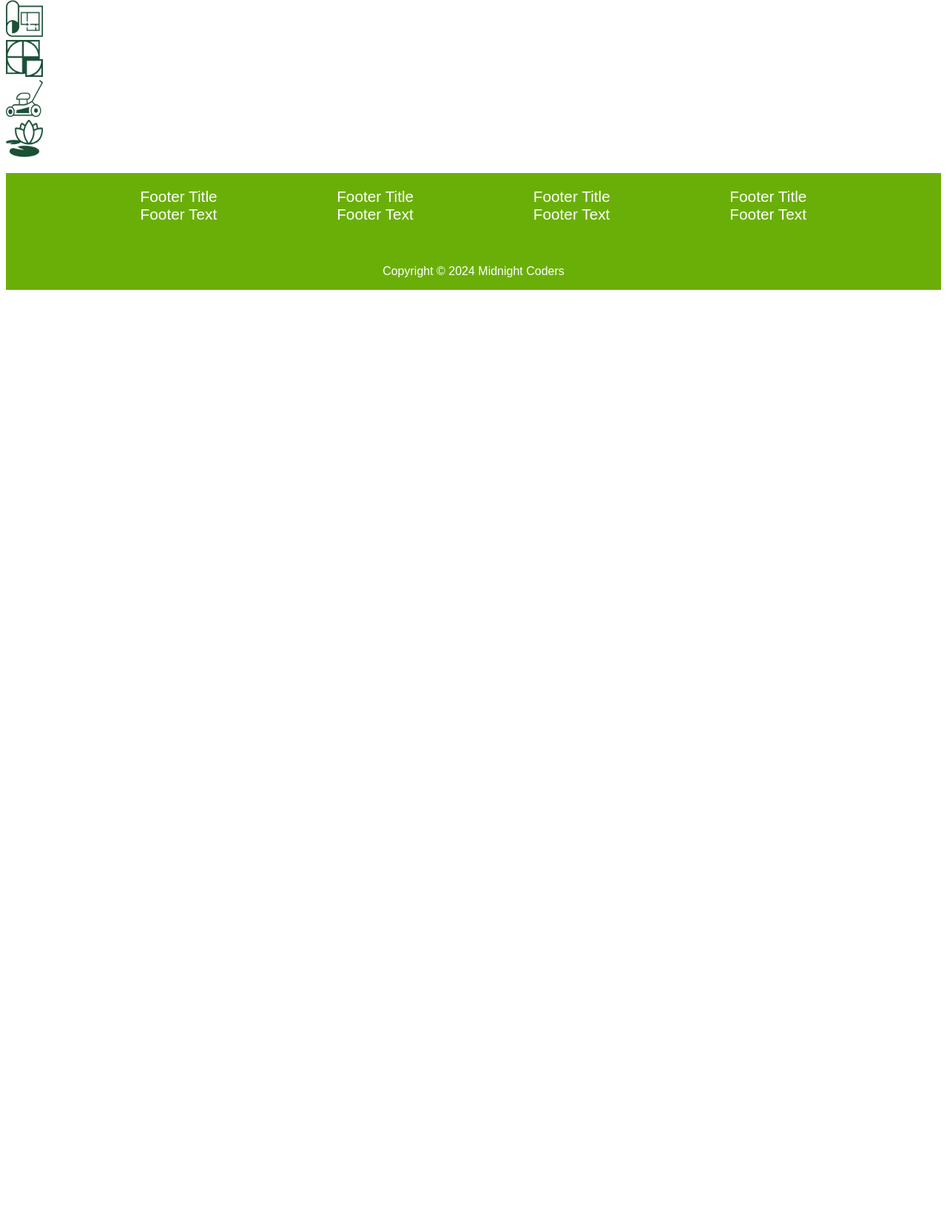
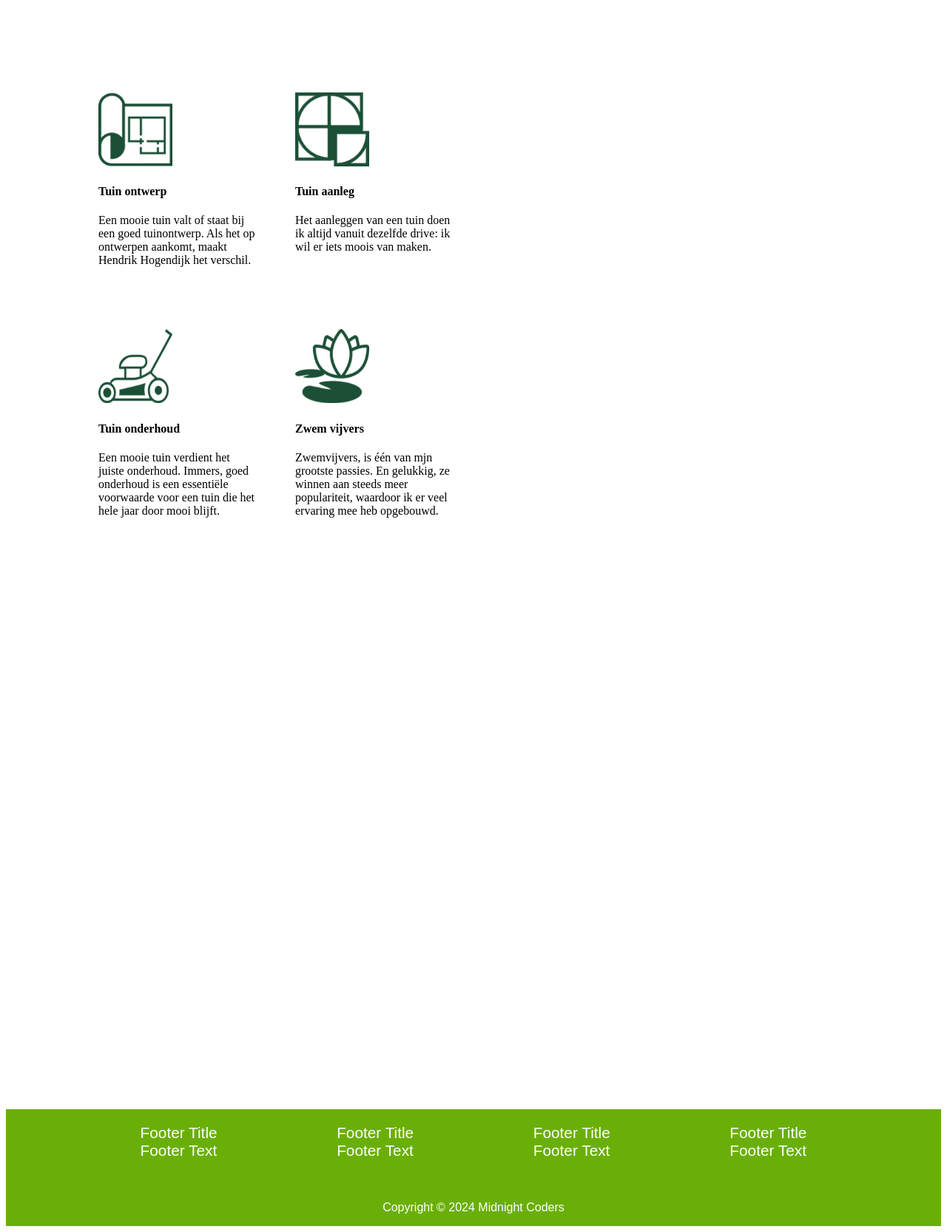
Before and after one commit to Mllyszn/Klantopdracht_rep, a PHP site: page /core/dienstenpage.php in a window 1280 px wide. Shown: the part 141-1807 px from the top of the page at 74% size. Before the commit the page ends 533 px from the top, so only its background shows below. Run offline with PHP 8.4, Linux system fonts and the light colour scheme.

Commit message:
dienstenpage

```diff
--- a/assets/css/dienstenStyle.css
+++ b/assets/css/dienstenStyle.css
@@ -1,4 +1,40 @@
-.diensten img{
-    height: 50px;
-    width: 50px;
+.diensten img {
+  height: 100px;
+  width: 100px;
 }
+
+.diensten {
+    padding: 50px;
+    margin: 75px;
+  display: grid;
+  grid-template-columns: repeat(4, 1fr);
+  grid-template-rows: repeat(4, 1fr);
+  grid-column-gap: 50px;
+  grid-row-gap: 50px;
+}
+
+.Tontwerp {
+  grid-area: 1 / 1 / 2 / 2;
+}
+.Taanleg {
+  grid-area: 1 / 2 / 2 / 3;
+}
+.Tonderhoud {
+  grid-area: 2 / 1 / 3 / 2;
+}
+.Zvijvers {
+  grid-area: 2 / 2 / 3 / 3;
+}
+
+
+/* .container{
+    margin: 20px auto;
+    width:400px;
+    height:400px;
+    background-color:#fff;
+    display:grid;
+    grid-template-columns: 200px 200px;
+    grid-row: auto auto;
+    grid-column-gap: 20px;
+    grid-row-gap: 20px;
+} */
--- a/core/dienstenpage.php
+++ b/core/dienstenpage.php
@@ -14,17 +14,43 @@
     <div class="diensten">
         <div class="Tontwerp">
             <img src="/assets/img/icon-tuinontwerp.png" alt="Foto ontwerp">
+            <h4>Tuin ontwerp</H4>
+            <p>Een mooie tuin valt of staat bij een goed tuinontwerp.
+                Als het op ontwerpen aankomt, maakt Hendrik Hogendijk het verschil.
+            </p>
         </div>
         <div class="Taanleg">
             <img src="/assets/img/icon-tuinaanleg.png" alt="Foto aanleg">
+            <h4>Tuin aanleg</h4>
+            <p>
+                Het aanleggen van een tuin doen ik altijd vanuit dezelfde drive: ik wil er iets moois van maken.
+            </p>
         </div>
         <div class="Tonderhoud">
             <img src="/assets/img/icon-tuinonderhoud.png" alt="Foto-onderhoud">
+            <H4>Tuin onderhoud</H4>
+            <p>
+                Een mooie tuin verdient het juiste onderhoud.
+                Immers, goed onderhoud is een essentiële voorwaarde voor een tuin die het hele jaar door mooi blijft.
+            </p>
         </div>
         <div class="Zvijvers">
             <img src="/assets/img/icon-zwemvijvers.png" alt="Foto-vijvers">
+            <H4>Zwem vijvers</H4>
+            <p>
+                Zwemvijvers, is één van mjn grootste passies.
+                En gelukkig, ze winnen aan steeds meer populariteit, waardoor ik er veel ervaring mee heb opgebouwd.
+            </p>
         </div>
     </div>
+
+    <!-- <div class="container">
+        <div class="box">A</div>
+        <div class="box">B</div>
+        <div class="box">C</div>
+        <div class="box">D</div>
+    </div> -->
+
 </body>
 <?php include ('../footer.php') ?>
 
```
Also changed, not shown: assets/css/indexStyle.css (+5 -5 lines), index.php (+38 -13 lines).
